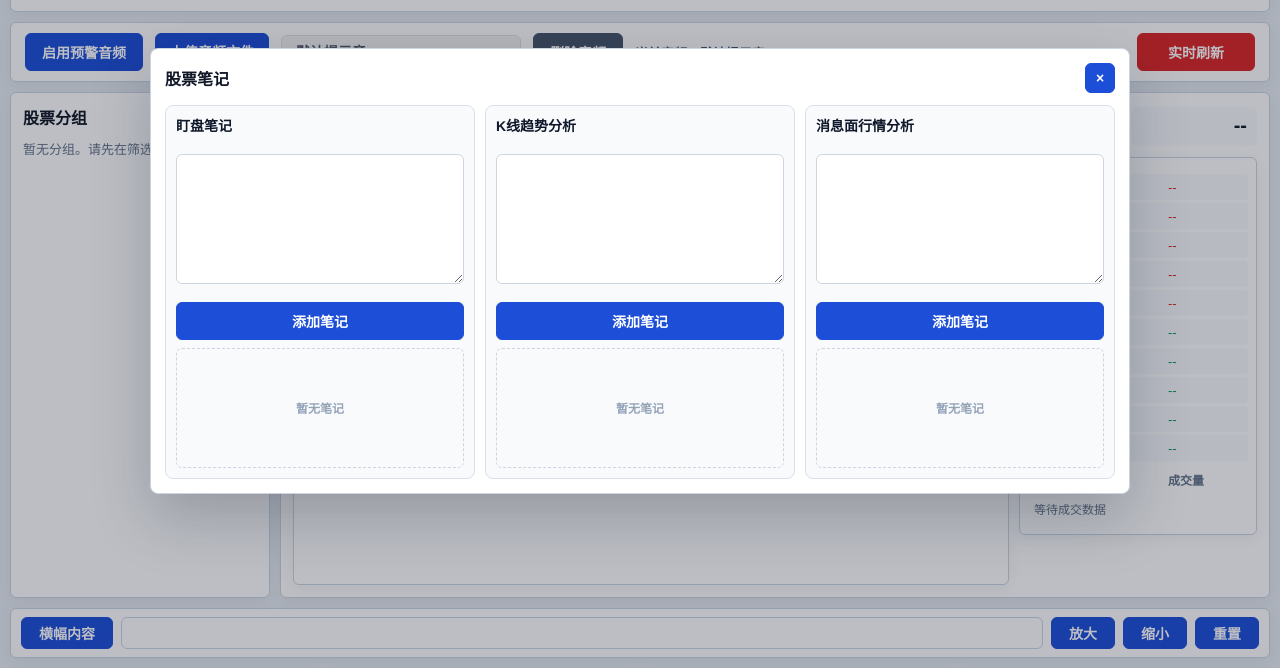
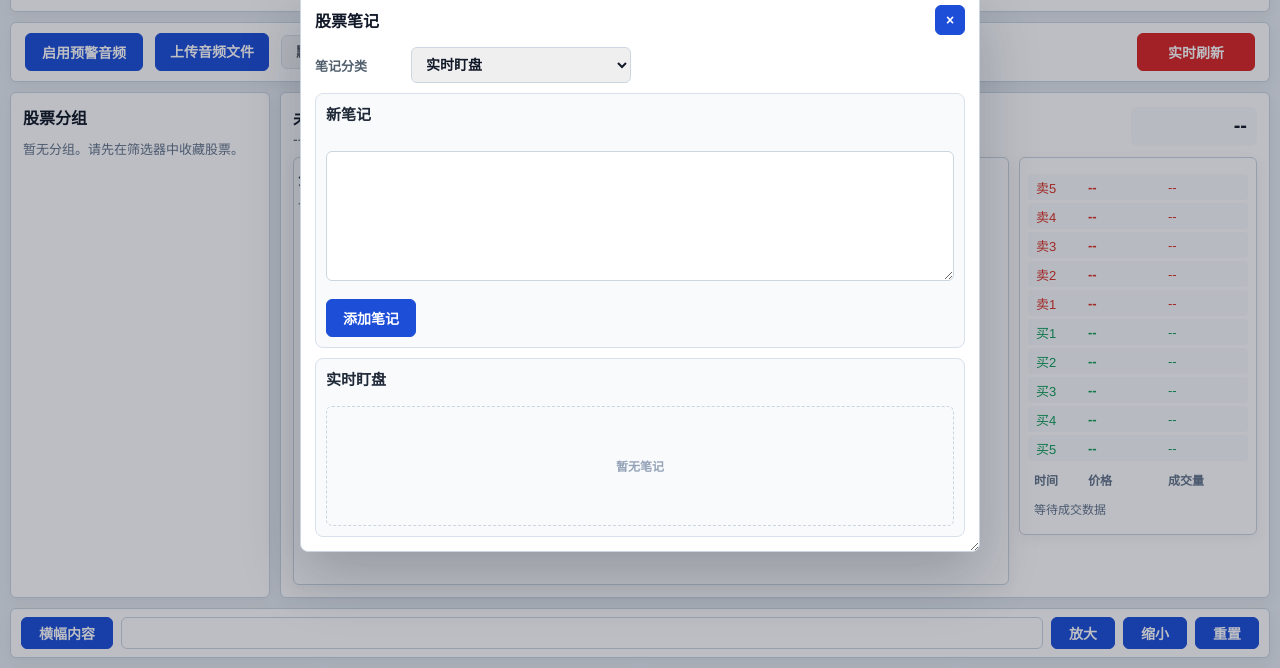
Before and after one commit to yiren490-cyber/a-share-stock-screener, a website: page watch.html in a window 1280 px wide. Both pictures are taken after a click on the button "股票笔记". Shown: the part 129-797 px from the top of the page. Drawn offline with Linux system fonts and the light colour scheme.

Commit message:
Make watch notes editor single panel

```diff
--- a/assets/styles.css
+++ b/assets/styles.css
@@ -1658,16 +1658,19 @@ svg {
   position: fixed;
   inset: 0;
   z-index: 40;
-  display: grid;
-  place-items: center;
+  display: block;
   padding: 20px;
   background: rgba(15, 23, 42, 0.28);
 }
 
 .watch-notes-dialog {
-  width: min(980px, 96vw);
+  position: absolute;
+  width: min(680px, 92vw);
+  min-width: 360px;
+  min-height: 420px;
   max-height: 86vh;
   overflow: auto;
+  resize: both;
   padding: 14px;
   border: 1px solid #cbd5e1;
   border-radius: 8px;
@@ -1681,6 +1684,8 @@ svg {
   justify-content: space-between;
   gap: 10px;
   margin-bottom: 12px;
+  cursor: move;
+  user-select: none;
 }
 
 .watch-notes-dialog-head h2 {
@@ -1694,11 +1699,43 @@ svg {
   padding: 0;
 }
 
-.watch-notes-columns,
 .watch-notes-popover {
   display: grid;
   grid-template-columns: repeat(3, minmax(0, 1fr));
   gap: 10px;
+}
+
+.watch-notes-columns,
+.watch-notes-single {
+  display: grid;
+  gap: 10px;
+}
+
+.watch-note-type-field {
+  display: grid;
+  grid-template-columns: 88px minmax(0, 220px);
+  align-items: center;
+  gap: 8px;
+}
+
+.watch-note-new,
+.watch-note-list-panel {
+  display: grid;
+  gap: 8px;
+  min-width: 0;
+  padding: 10px;
+  border: 1px solid #d8e1eb;
+  border-radius: 8px;
+  background: #f8fafc;
+}
+
+.watch-note-new textarea {
+  min-height: 110px;
+  resize: vertical;
+}
+
+.watch-note-new button {
+  justify-self: start;
 }
 
 .watch-note-column {
--- a/assets/watch.js
+++ b/assets/watch.js
@@ -37,6 +37,7 @@
     { key: "trend", label: "K线趋势分析" },
     { key: "news", label: "消息面行情分析" },
   ];
+  const NOTE_EDITOR_LABELS = { watch: "实时盯盘", trend: "K线趋势分析", news: "行情分析" };
   const QUOTE_REFRESH_MS = 500;
   const KLINE_REFRESH_MS = 1500;
   const AUDIO_DB = "stockWatchAudio";
@@ -474,6 +475,7 @@
       bannerItems: readBannerItems(root.localStorage),
       selectedBannerId: root.localStorage.getItem(SELECTED_BANNER_KEY) || "",
       notesBySymbol: readStockNotes(root.localStorage),
+      activeNoteType: "watch",
       quoteLoading: false,
       klineLoading: false,
       lastStatusAt: 0,
@@ -509,6 +511,7 @@
       notesButton: doc.getElementById("watchNotesButton"),
       notesPreview: doc.getElementById("watchNotesPreview"),
       notesModal: doc.getElementById("watchNotesModal"),
+      notesDialog: doc.querySelector(".watch-notes-dialog"),
       notesCloseButton: doc.getElementById("watchNotesCloseButton"),
       notesEditor: doc.getElementById("watchNotesEditor"),
       stockMeta: doc.getElementById("watchStockMeta"),
@@ -579,6 +582,7 @@
     els.notesModal.addEventListener("click", (event) => {
       if (event.target === els.notesModal) closeNotesModal(els);
     });
+    enableNotesDialogDrag(els);
     els.zoomInButton.addEventListener("click", () => setVisibleBars(state, els, adjustVisibleBars(state.visibleBars, "in")));
     els.zoomOutButton.addEventListener("click", () => setVisibleBars(state, els, adjustVisibleBars(state.visibleBars, "out")));
     els.zoomResetButton.addEventListener("click", () => setVisibleBars(state, els, 120));
@@ -891,14 +895,33 @@
 
   function renderNotesEditor(state, els) {
     const groups = notesForSymbol(state);
-    els.notesEditor.innerHTML = NOTE_TYPES.map(
-      ({ key, label }) => `<section class="watch-note-column" data-note-type="${key}">
-        <h3>${label}</h3>
-        <textarea rows="3" data-note-input="${key}"></textarea>
-        <button type="button" data-note-add="${key}">添加笔记</button>
-        ${renderNoteItems(groups[key], Infinity, true)}
-      </section>`
-    ).join("");
+    const selectedType = NOTE_TYPES.some((item) => item.key === state.activeNoteType) ? state.activeNoteType : "watch";
+    state.activeNoteType = selectedType;
+    const selectedLabel = NOTE_EDITOR_LABELS[selectedType] || NOTE_TYPES.find((item) => item.key === selectedType).label;
+    els.notesEditor.innerHTML = `<section class="watch-notes-single" data-note-type="${selectedType}">
+      <label class="watch-note-type-field">
+        <span>笔记分类</span>
+        <select data-note-type-select>
+          ${NOTE_TYPES.map(({ key, label }) => `<option value="${key}" ${key === selectedType ? "selected" : ""}>${NOTE_EDITOR_LABELS[key] || label}</option>`).join("")}
+        </select>
+      </label>
+      <div class="watch-note-new">
+        <h3>新笔记</h3>
+        <textarea rows="4" data-note-input="${selectedType}"></textarea>
+        <button type="button" data-note-add="${selectedType}">添加笔记</button>
+      </div>
+      <section class="watch-note-list-panel">
+        <h3>${selectedLabel}</h3>
+        ${renderNoteItems(groups[selectedType], Infinity, true)}
+      </section>
+    </section>`;
+    const typeSelect = els.notesEditor.querySelector("[data-note-type-select]");
+    if (typeSelect) {
+      typeSelect.addEventListener("change", () => {
+        state.activeNoteType = typeSelect.value;
+        renderNotesEditor(state, els);
+      });
+    }
     els.notesEditor.querySelectorAll("[data-note-add]").forEach((button) => {
       button.addEventListener("click", () => {
         const type = button.dataset.noteAdd;
@@ -942,10 +965,49 @@
     hideNotesPreview(els);
     renderNotesEditor(state, els);
     els.notesModal.hidden = false;
+    centerNotesDialog(els);
   }
 
   function closeNotesModal(els) {
     if (els.notesModal) els.notesModal.hidden = true;
+  }
+
+  function centerNotesDialog(els) {
+    const dialog = els.notesDialog;
+    if (!dialog || dialog.dataset.moved === "true") return;
+    dialog.style.left = "50%";
+    dialog.style.top = "50%";
+    dialog.style.transform = "translate(-50%, -50%)";
+  }
+
+  function enableNotesDialogDrag(els) {
+    const dialog = els.notesDialog;
+    const handle = dialog && dialog.querySelector(".watch-notes-dialog-head");
+    if (!dialog || !handle) return;
+    handle.addEventListener("mousedown", (event) => {
+      if (event.target.closest("button")) return;
+      const rect = dialog.getBoundingClientRect();
+      const startX = event.clientX;
+      const startY = event.clientY;
+      const startLeft = rect.left;
+      const startTop = rect.top;
+      dialog.dataset.moved = "true";
+      dialog.style.transform = "none";
+      dialog.style.left = `${startLeft}px`;
+      dialog.style.top = `${startTop}px`;
+      const onMove = (moveEvent) => {
+        const nextLeft = Math.max(8, Math.min(window.innerWidth - 80, startLeft + moveEvent.clientX - startX));
+        const nextTop = Math.max(8, Math.min(window.innerHeight - 48, startTop + moveEvent.clientY - startY));
+        dialog.style.left = `${nextLeft}px`;
+        dialog.style.top = `${nextTop}px`;
+      };
+      const onUp = () => {
+        window.removeEventListener("mousemove", onMove);
+        window.removeEventListener("mouseup", onUp);
+      };
+      window.addEventListener("mousemove", onMove);
+      window.addEventListener("mouseup", onUp);
+    });
   }
 
   function loadFromInput(state, els) {
--- a/watch.html
+++ b/watch.html
@@ -108,7 +108,7 @@
     </main>
 
     <script src="assets/listing-dates.js"></script>
-    <script src="assets/watch.js?v=20260721-m60-panel"></script>
+    <script src="assets/watch.js?v=20260722-notes-editor"></script>
     <script>
       window.stockWatch.initWatchPage(document);
     </script>
```
Also changed, not shown: tests/watch.test.js (+10 -0 lines).
